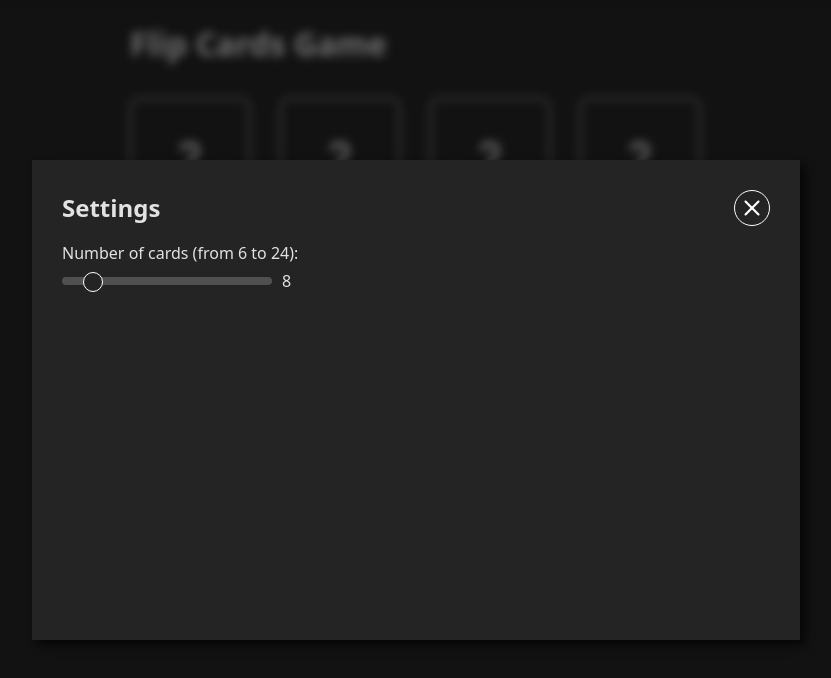
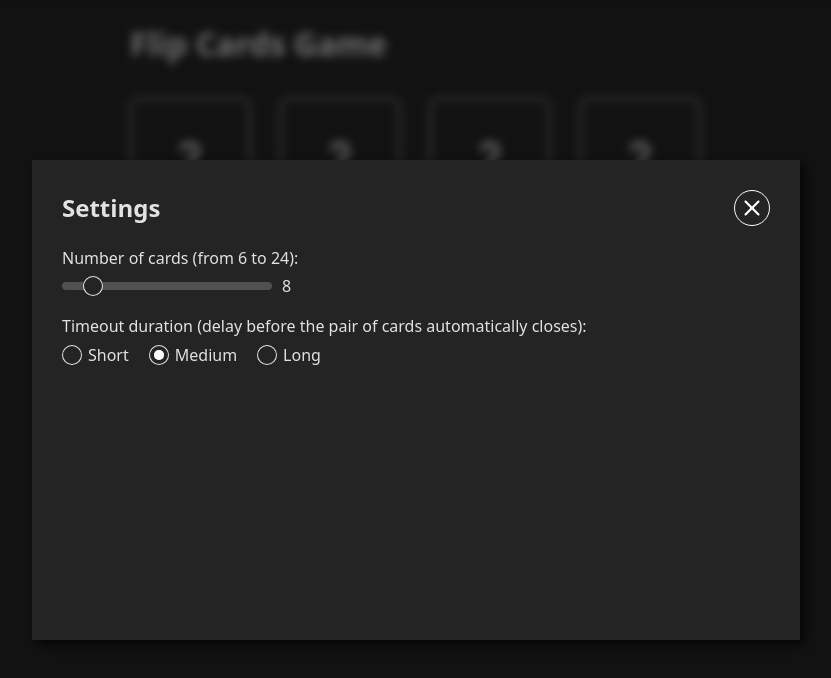
Before and after one commit to KaterinaShepeleva/flip-cards-game, a React (Vite) app: page / in a window 1280 px wide. Both pictures are taken after a click on the button "Settings". Shown: the top 678 px of the page, without its empty margins (224-1055 px from the left). Built offline with nearby package versions, Linux system fonts and the light colour scheme; a web font is replaced by a local one.

Commit message:
Added setting with timeout of flipping cards

```diff
--- a/src/App.jsx
+++ b/src/App.jsx
@@ -1,4 +1,4 @@
-import { CARD_ANIMATION_DURATION, CARD_FLIP_TIMEOUT } from './constants.js';
+import { CARD_ANIMATION_DURATION } from './constants.js';
 import { useStore } from '/src/store.js';
 
 import './App.css';
@@ -21,6 +21,8 @@ function App() {
     const setModalOpen = useStore((state) => state.setModalOpen);
     const currentCardsCount = useStore((state) => state.currentCardsCount);
     const setCurrentCardsCount = useStore((state) => state.setCurrentCardsCount);
+    const cardTimeout = useStore((state) => state.cardTimeout);
+    const setCardTimeout = useStore((state) => state.setCardTimeout);
 
     const openCard = (currentCardPos) => {
         const cardsUpdated = [...cards];
@@ -67,7 +69,7 @@ function App() {
                 // else close both cards on timeout
                 openedCards[1] = currentCardPos;
 
-                flipCardTimeoutId = setTimeout(closeUnmatchingCards, CARD_FLIP_TIMEOUT);
+                flipCardTimeoutId = setTimeout(closeUnmatchingCards, cardTimeout);
             }
         }
 
@@ -117,12 +119,14 @@ function App() {
         setModalOpen(false);
     }
 
-    const applySettings = (newCardsCount) => {
-        if (currentCardsCount === newCardsCount) {
+    const applySettings = (newCardsCount, newTimeout) => {
+        // do nothing if settings didn't change
+        if (currentCardsCount === newCardsCount && newTimeout === cardTimeout) {
             return;
         }
 
         setCurrentCardsCount(newCardsCount);
+        setCardTimeout(newTimeout);
         regenerateAllCards();
     }
 
--- a/src/components/SettingsModal/SettingsModal.css
+++ b/src/components/SettingsModal/SettingsModal.css
@@ -23,7 +23,7 @@
 .settings-modal-header {
     display: flex;
     justify-content: space-between;
-    margin-bottom: 15px;
+    margin-bottom: 20px;
 }
 
 .settings-modal-header .heading {
@@ -67,3 +67,21 @@
 .set-cards-range input {
     width: 210px;
 }
+
+.set-cards-timeout .timeout-radio-group {
+    display: flex;
+    align-items: center;
+    padding: 5px 0;
+}
+
+.set-cards-timeout .timeout-option-label {
+    padding-left: 6px;
+    user-select: none;
+}
+
+.set-cards-timeout .timeout-option {
+    margin-right: 20px;
+    cursor: pointer;
+    display: flex;
+    align-items: center;
+}
--- a/src/components/SettingsModal/SettingsModal.jsx
+++ b/src/components/SettingsModal/SettingsModal.jsx
@@ -2,15 +2,23 @@ import { useState } from 'react';
 import Modal from 'react-modal';
 
 import './SettingsModal.css';
-import { CARDS_COUNT_MAX, CARDS_COUNT_MIN } from '/src/constants.js';
+import {
+    CARDS_COUNT_MAX,
+    CARDS_COUNT_MIN,
+    TIMEOUT_RADIO_NAME,
+    TIMEOUT_SETTINGS,
+} from '/src/constants.js';
 import { useStore } from '/src/store.js';
-import closeIcon from '/src/assets/close-icon.svg';
+import SettingsModalHeader from './SettingsModalHeader.jsx';
 
 Modal.setAppElement('#root');
 
 function SettingsModal(props) {
     const { isOpen, closeModal, onAfterClose } = props;
     const [cardsCount, setCardsCount] = useState(useStore((state) => state.currentCardsCount));
+
+    const savedCardTimeout = useStore((state) => state.cardTimeout);
+    const [timeout, setNewTimeout] = useState(savedCardTimeout);
 
     const setRangeCount = (event) => {
         if (event.target.value === cardsCount) {
@@ -20,34 +28,31 @@ function SettingsModal(props) {
         setCardsCount(event.target.value);
     };
 
-    // TODO: add ModalHeader component
-    // TODO: add timeout setting as radio buttons or range (preferably), or texfield for number
+    const changeTimeout = (event) => {
+        const newTimeout = Number(event.target.value);
+
+        if (Number.isNaN(newTimeout)) {
+            return;
+        }
+
+        setNewTimeout(newTimeout);
+    }
+
+    const applyChanges = () => {
+        onAfterClose(cardsCount, timeout);
+    }
 
     return (
         <Modal
             isOpen={isOpen}
             onRequestClose={closeModal}
-            onAfterClose={() => onAfterClose(cardsCount)}
+            onAfterClose={applyChanges}
             shouldCloseOnOverlayClick={false}
             overlayClassName="settings-modal-overlay"
             className="settings-modal"
             id="settings"
         >
-            <div className="settings-modal-header">
-                <h2 className="heading">Settings</h2>
-                <button
-                    type="button"
-                    className="btn close"
-                    onClick={closeModal}
-                >
-                    <img
-                        className="icon"
-                        src={closeIcon}
-                        alt="Close Modal"
-                        draggable="false"
-                    />
-                </button>
-            </div>
+            <SettingsModalHeader closeModal={closeModal}/>
 
             <div className="settings-modal-body">
                 <div className="set-cards-range">
@@ -70,6 +75,28 @@ function SettingsModal(props) {
                         </div>
                     </label>
                 </div>
+
+                <div className="set-cards-timeout">
+                    <span className="timeout-label">
+                        Timeout duration (delay before the pair of cards automatically closes):
+                    </span>
+                    <div className="timeout-radio-group">
+                        {
+                            TIMEOUT_SETTINGS.map((item) => (
+                                <label className="timeout-option" key={item.value}>
+                                    <input
+                                        type="radio"
+                                        name={TIMEOUT_RADIO_NAME}
+                                        value={item.value}
+                                        checked={timeout === item.value}
+                                        onChange={changeTimeout}
+                                    />
+                                    <span className="timeout-option-label">{item.label}</span>
+                                </label>
+                            ))
+                        }
+                    </div>
+                </div>
             </div>
         </Modal>
     );
--- /dev/null
+++ b/src/components/SettingsModal/SettingsModalHeader.jsx
@@ -0,0 +1,21 @@
+import closeIcon from '/src/assets/close-icon.svg';
+
+const SettingsModalHeader = ({ closeModal }) => (
+    <div className="settings-modal-header">
+        <h2 className="heading">Settings</h2>
+        <button
+            type="button"
+            className="btn close"
+            onClick={closeModal}
+        >
+            <img
+                className="icon"
+                src={closeIcon}
+                alt="Close Modal"
+                draggable="false"
+            />
+        </button>
+    </div>
+);
+
+export default SettingsModalHeader;
--- a/src/constants.js
+++ b/src/constants.js
@@ -2,10 +2,10 @@ export const CARDS_COUNT_MIN = 6;
 export const CARDS_COUNT_MAX = 24;
 export const CARDS_COUNT_DEFAULT = 8;
 
-export const CARD_UNKNOWN = '❔';
-export const CARD_FLIP_TIMEOUT = 1000;
+export const CARD_TIMEOUT_DEFAULT = 1000;
 export const CARD_ANIMATION_DURATION = 300; // as in CSS
 
+export const CARD_UNKNOWN = '❔';
 export const CARD_CONTENT_SET = [
     '❤️',
     '🐤',
@@ -20,3 +20,19 @@ export const CARD_CONTENT_SET = [
     '🧩',
     '🍰',
 ];
+
+export const TIMEOUT_RADIO_NAME = 'timeout';
+export const TIMEOUT_SETTINGS = [
+    {
+        label: 'Short',
+        value: 500,
+    },
+    {
+        label: 'Medium',
+        value: 1000,
+    },
+    {
+        label: 'Long',
+        value: 2000,
+    },
+];
--- a/src/index.css
+++ b/src/index.css
@@ -1,10 +1,12 @@
 :root {
   --bg-color: #242424;
+  --bg-hover: rgba(255, 255, 255, 0.2);
+  --text-color: rgba(255, 255, 255, 0.87);
 
   font-family: system-ui, Avenir, Helvetica, Arial, sans-serif;
   line-height: 1.5;
   font-weight: 400;
-  color: rgba(255, 255, 255, 0.87);
+  color: var(--text-color);
   background-color: var(--bg-color);
   font-synthesis: none;
   text-rendering: optimizeLegibility;
@@ -51,7 +53,7 @@ h2 {
 
 .btn:hover,
 .btn:active {
-  background: rgba(255, 255, 255, 0.2);
+  background: var(--bg-hover);
 }
 
 input[type=range] {
@@ -59,16 +61,17 @@ input[type=range] {
   appearance: none;
   background: transparent;
   cursor: pointer;
+  color: var(--text-color);
 }
 
 input[type=range]::-webkit-slider-runnable-track {
-  background: rgba(255, 255, 255, 0.2);
+  background: var(--bg-hover);
   height: 8px;
   border-radius: 4px;
 }
 
 input[type=range]::-moz-range-track {
-  background: rgba(255, 255, 255, 0.2);
+  background: var(--bg-hover);
   height: 8px;
   border-radius: 4px;
 }
@@ -76,11 +79,11 @@ input[type=range]::-moz-range-track {
 input[type=range]::-webkit-slider-thumb {
   -webkit-appearance: none;
   appearance: none;
-  margin-top: -5px;
+  margin-top: -6px;
   background-color: var(--bg-color);
   height: 20px;
   width: 20px;
-  border: 1px solid #fff;
+  border: 1px solid currentColor;
   border-radius: 50%;
   transition: background-color 0.2s;
 }
@@ -92,7 +95,7 @@ input[type=range]::-moz-range-thumb {
   background-color: var(--bg-color);
   height: 20px;
   width: 20px;
-  border: 1px solid #fff;
+  border: 1px solid currentColor;
   border-radius: 50%;
   transition: background-color 0.2s;
 }
@@ -106,3 +109,42 @@ input[type=range]:hover::-moz-range-thumb,
 input[type=range]:active::-moz-range-thumb {
   background-color: #505050;
 }
+
+input[type=radio] {
+  -webkit-appearance: none;
+  appearance: none;
+  background: var(--bg-color);
+  margin: 0;
+  cursor: pointer;
+  font: inherit;
+  color: currentColor;
+  width: 20px;
+  height: 20px;
+  border: 1px solid currentColor;
+  border-radius: 50%;
+  transition: background-color 0.2s;
+  display: flex;
+  justify-content: center;
+  align-items: center;
+}
+
+input[type=radio]:hover,
+input[type=radio]:active {
+  background: var(--bg-hover);
+}
+
+input[type="radio"]::before {
+  content: "";
+  display: block;
+  width: 10px;
+  height: 10px;
+  background: currentColor;
+  border-radius: 50%;
+  transition: transform 120ms ease-in-out;
+  transform: scale(0);
+  box-shadow: inset 1em 1em currentColor;
+}
+
+input[type="radio"]:checked::before {
+  transform: scale(1);
+}
--- a/src/store.js
+++ b/src/store.js
@@ -1,12 +1,18 @@
 import { create } from 'zustand';
+
 import { generateGameField } from './utilities.js';
-import { CARDS_COUNT_DEFAULT } from './constants.js';
+import {
+    CARDS_COUNT_DEFAULT,
+    CARD_TIMEOUT_DEFAULT,
+} from './constants.js';
 
 const createSettingsStore = (set) => ({
     isModalOpen: false,
     setModalOpen: (isModalOpen) => set(() => ({ isModalOpen })),
     currentCardsCount: CARDS_COUNT_DEFAULT,
     setCurrentCardsCount: (currentCardsCount) => set(() => ({ currentCardsCount })),
+    cardTimeout: CARD_TIMEOUT_DEFAULT,
+    setCardTimeout: (cardTimeout) => set(() => ({ cardTimeout })),
 });
 
 const createCardStore = (set) => ({
```
